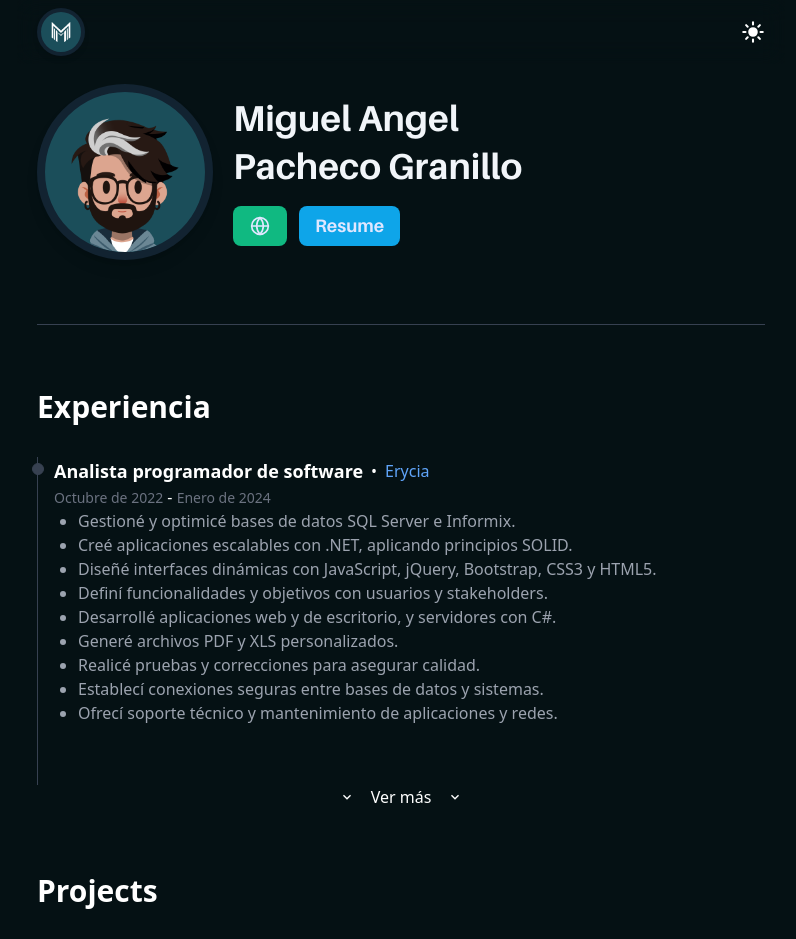
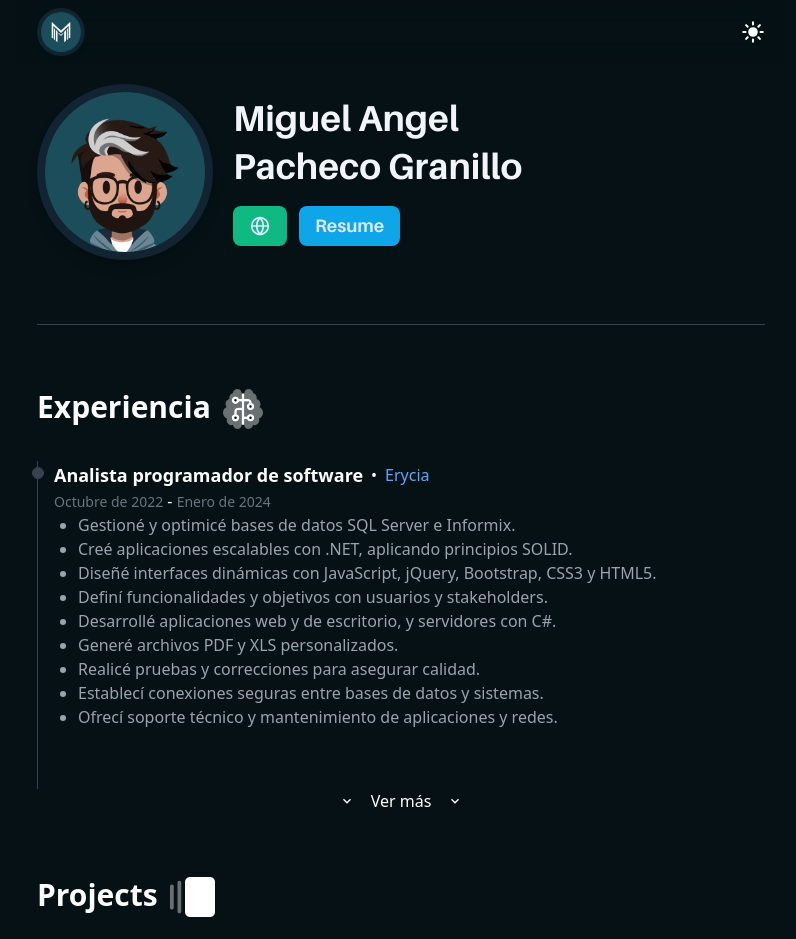
Before and after one commit to miguelAngelPG/portfolio, a Next.js app: page / in a window 1280 px wide. Shown: the top 939 px of the page, without its empty margins (239-1035 px from the left). Built offline with nearby package versions, Linux system fonts and the light colour scheme.

Commit message:
add icons

```diff
--- a/src/components/ExperienceSection.tsx
+++ b/src/components/ExperienceSection.tsx
@@ -27,7 +27,7 @@ export const ExperienceSection = () => {
     return (
 
         <section className={`flex items-center justify-center flex-col`}>
-            <TitleSection title={lang.experience.titleExperience} />
+            <TitleSection title={lang.experience.titleExperience} icon='brain-circuit'/>
             <ol className={`relative border-s border-gray-400 dark:border-gray-700`}>
                 <TimelineItem experience={lang.experience.experiences[0]} isSpanish={isSpanish}/>
                 <div className='overflow-y-hidden transition-all duration-1000 w-full mb-5' style={{ height: active ? ref.current?.offsetHeight : 0, opacity: active ? 1 : 0 }}>
--- a/src/components/ProjectsSection.tsx
+++ b/src/components/ProjectsSection.tsx
@@ -10,7 +10,7 @@ import { RiExternalLinkLine } from 'react-icons/ri'
 export const ProjectsSection = () => {
     return (
         <section>
-            <TitleSection title='Projects' />
+            <TitleSection title='Projects' icon='vertical-history'/>
             <div className='flex flex-col gap-10'>
                 <div className='grid gap-10'>
                     {
@@ -18,7 +18,7 @@ export const ProjectsSection = () => {
                             <article className='grid gap-4 sm:gap-7 md:grid-cols-2 group' key={index}>
                                 <a href={link} target="_blank" rel="noreferrer" className='sm:hover:-translate-y-0.5 transition-all '>
                                     <div className='relative rounded-xl overflow-hidden flex bg-indigo-100 dark:bg-gray-700/50'>
-                                        <Image src={image} alt={title} layout='responsive' width={16} height={9} />
+                                        <Image src={image} alt={title} className='w-auto' layout='responsive' width={16} height={9} />
                                     </div>
                                 </a>
                                 <div className='flex flex-col gap-2.5 justify-center'>
```
